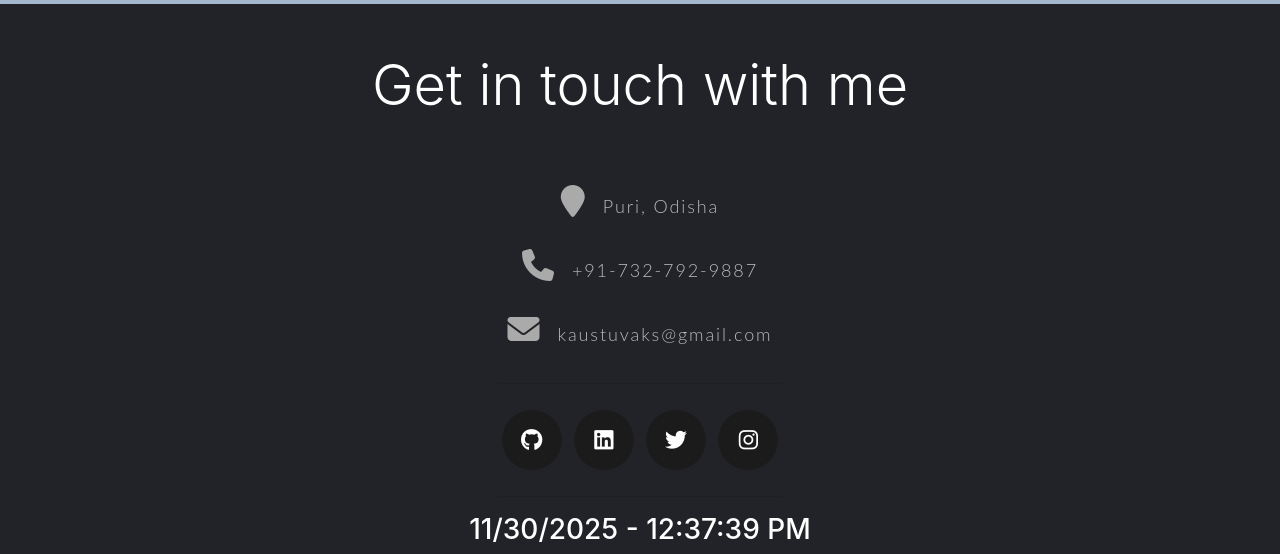
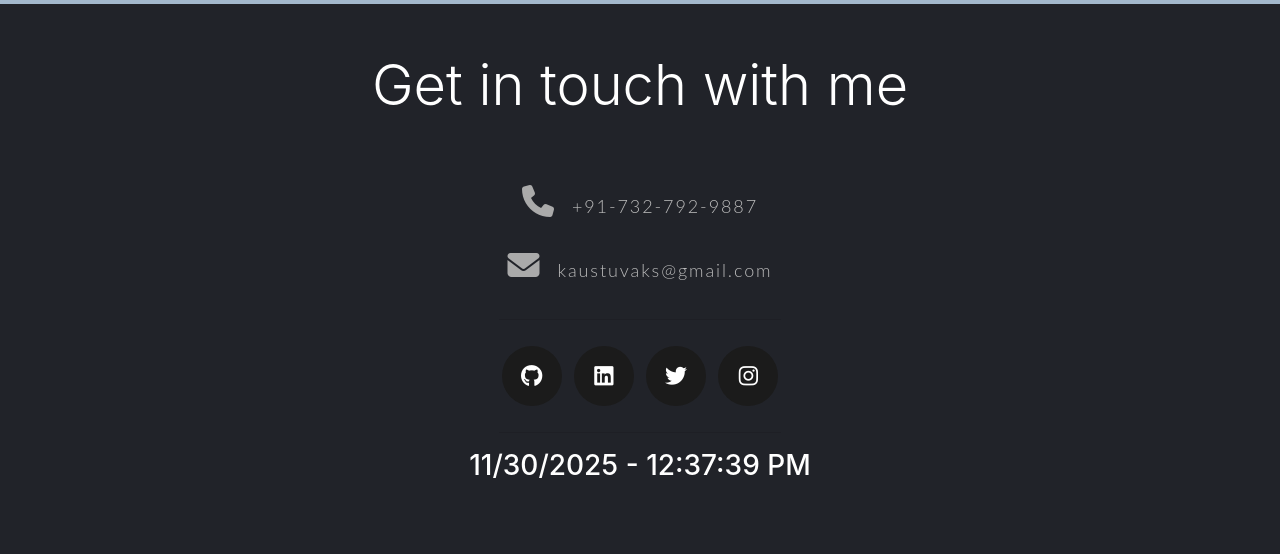
Before and after one commit to kaustuvaks/portfolio2, a website: page home.html in a window 1280 px wide. Shown: the part 7829-8383 px from the top of the page. After the commit the page ends 8319 px from the top, so only its background shows below. Drawn offline with nearby package versions, Linux system fonts and the light colour scheme; animation ran at ten frames a second.

Commit message:
addr removed

```diff
--- a/home.html
+++ b/home.html
@@ -578,7 +578,7 @@
                 <div class="direct-contact-container">
 
                     <ul class="contact-list">
-                        <li class="list-item"><i class="fa fa-map-marker fa-2x"><span class="contact-text place"><a href="https://www.google.com/maps/d/u/0/edit?mid=1m-g0Lb3emEkY9X7gW7bxBcl5u9JQnSo&usp=sharing" target="_blank">Puri, Odisha</a></span></i></li>
+                        <!--<li class="list-item"><i class="fa fa-map-marker fa-2x"><span class="contact-text place"><a href="https://www.google.com/maps/d/u/0/edit?mid=1m-g0Lb3emEkY9X7gW7bxBcl5u9JQnSo&usp=sharing" target="_blank">Puri, Odisha</a></span></i></li>-->
                         <li class="list-item"><i class="fa fa-phone fa-2x"><span class="contact-text phone"><a href="tel:+91-7327929887" title="Give me a call">+91-732-792-9887</a></span></i></li>
                         <li class="list-item"><i class="fa fa-envelope fa-2x"><span class="contact-text gmail"><a href="mailto:kaustuvaks@gmail.com" title="kaustuvas@gmail.com" target="_blank">kaustuvaks@gmail.com</a></span></i></li>
                     </ul>
```
